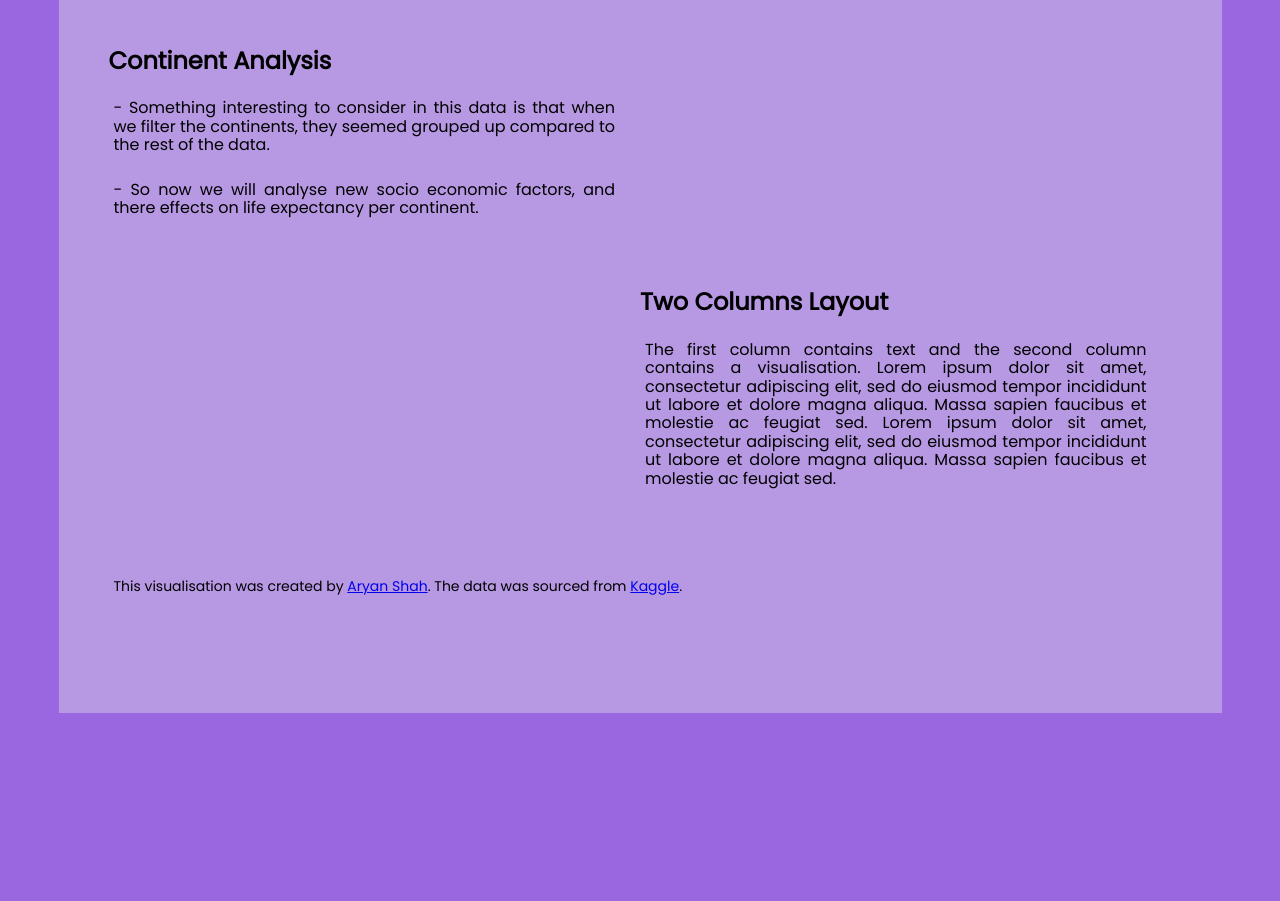
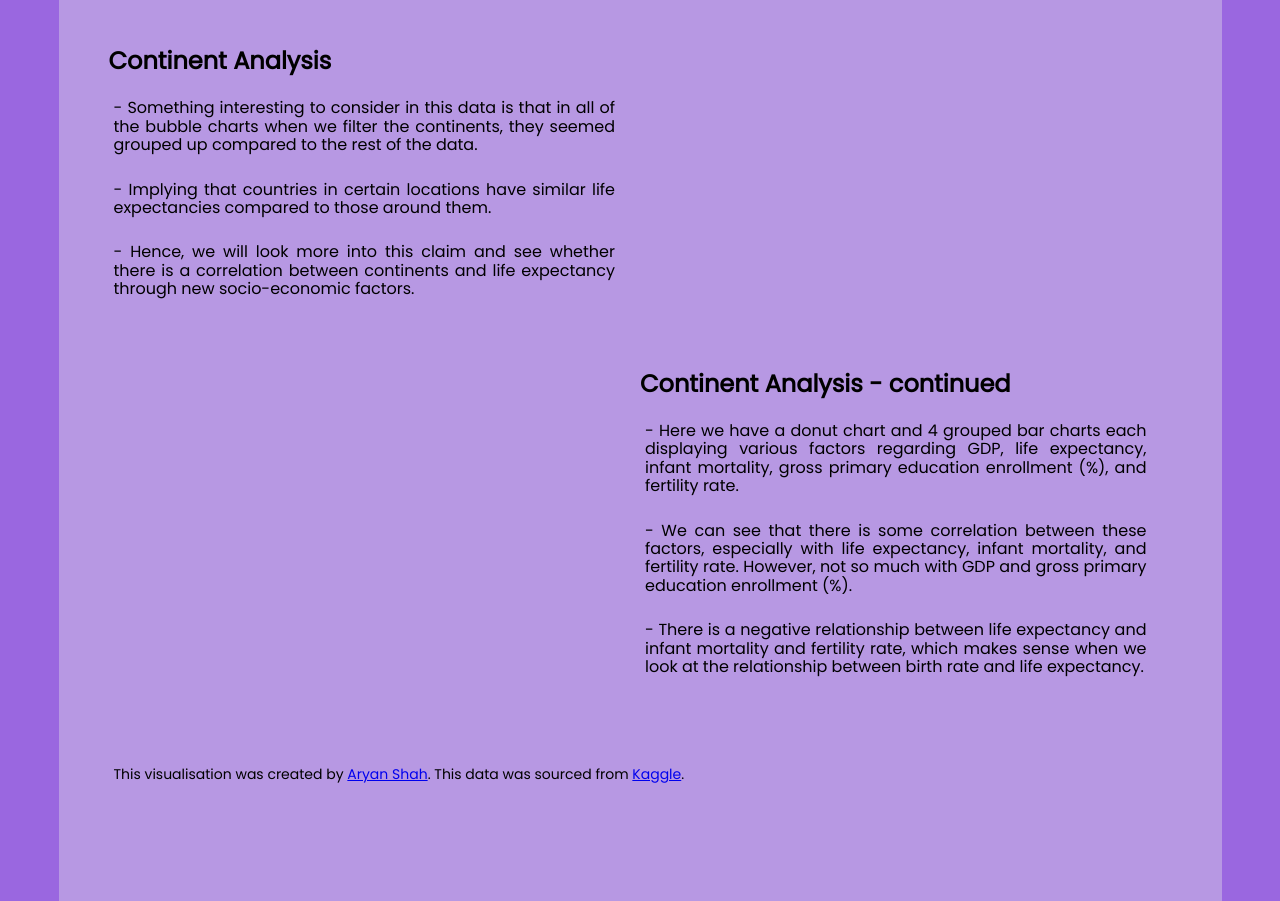
Before and after one commit to 4ryanShah/FIT3179, a plain HTML site: page index.html in a window 1280 px wide. Shown: the part 1384-2285 px from the top of the page. Before the commit the page ends 2097 px from the top, so only its background shows below. Drawn offline with nearby package versions, Linux system fonts and the light colour scheme; a script that the page names is missing.

Commit message:
Update text

```diff
--- a/index.html
+++ b/index.html
@@ -120,11 +120,15 @@
           <div class="description description-left">
             <h2>Continent Analysis</h2>
             <p>
-             - Something interesting to consider in this data is that when we filter the continents, they seemed grouped up compared to the rest of
-             the data.
+             - Something interesting to consider in this data is that in all of the bubble charts when we filter the continents, they seemed
+             grouped up compared to the rest of the data.
             </p>
             <p>
-              - So now we will analyse new socio economic factors, and there effects on life expectancy per continent.
+              -  Implying that countries in certain locations have similar life expectancies compared to those around them.
+             </p>
+            <p>
+              - Hence, we will look more into this claim and see whether there is a correlation between continents and life expectancy through new
+              socio-economic factors.
              </p>
           </div>
         </div>
@@ -139,16 +143,19 @@
         </div>
         <div class="pure-u-1-2">
           <div class="description description-left">
-            <h2>Two Columns Layout</h2>
+            <h2>Continent Analysis - continued</h2>
             <p>
-              The first column contains text and the second column contains a
-              visualisation. Lorem ipsum dolor sit amet, consectetur adipiscing
-              elit, sed do eiusmod tempor incididunt ut labore et dolore magna
-              aliqua. Massa sapien faucibus et molestie ac feugiat sed. Lorem
-              ipsum dolor sit amet, consectetur adipiscing elit, sed do eiusmod
-              tempor incididunt ut labore et dolore magna aliqua. Massa sapien
-              faucibus et molestie ac feugiat sed.
+             -  Here we have a donut chart and 4 grouped bar charts each displaying various factors regarding GDP, life expectancy, infant
+              mortality, gross primary education enrollment (%), and fertility rate.
             </p>
+            <p>
+              -  We can see that there is some correlation between these factors, especially with life expectancy, infant mortality, and fertility
+              rate. However, not so much with GDP and gross primary education enrollment (%).
+             </p>
+             <p>
+              -  There is a negative relationship between life expectancy and infant mortality and fertility rate, which makes sense when we look
+              at the relationship between birth rate and life expectancy.
+             </p>
           </div>
         </div>
       </div>
@@ -163,7 +170,7 @@
               href="https://github.com/4ryanShah/FIT3179"
               target="_blank"
               >Aryan Shah</a
-            >. The data was sourced from
+            >. This data was sourced from
             <a
               href="https://www.kaggle.com/datasets/nelgiriyewithana/countries-of-the-world-2023?resource=download"
               target="_blank"
```
Also changed, not shown: 1 other file.
